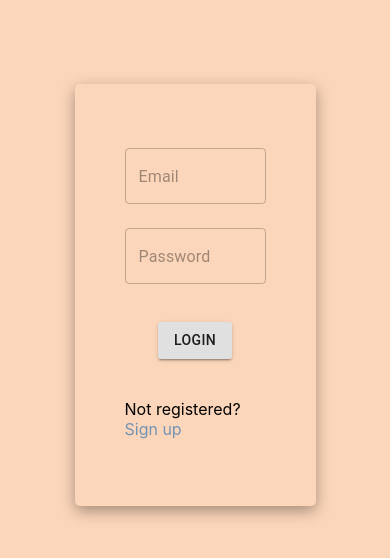
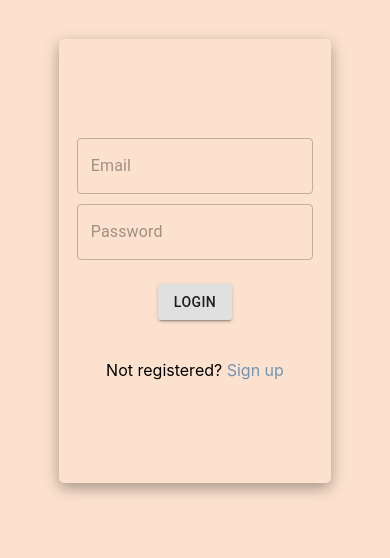
Before and after one commit to DwemohKessehEmmanuel/crypto-guy, a React (Create React App) app: page /login in a window 390 px wide. Shown: the top 558 px of the page. Built offline with nearby package versions, Linux system fonts and the light colour scheme; no server answers.

Commit message:
Style update

```diff
--- a/src/App.js
+++ b/src/App.js
@@ -14,7 +14,7 @@ import ProtectRoute from './components/ProtectRoute';
 
 const useStyles = makeStyles(()=>({
     App:{
-      backgroundColor:"#fcd6bafd",
+      backgroundColor:"#fce2ce",
       color: "black",
       minHeight:"100vh"
     },
--- a/src/AuthRoutes/Login.js
+++ b/src/AuthRoutes/Login.js
@@ -6,14 +6,14 @@ import { Link, useNavigate } from 'react-router-dom';
 import { CryptoState } from '../CryptoContext';
 import { auth } from '../firebase';
 
-const useStyles = makeStyles(()=>({
+const useStyles = makeStyles((theme)=>({
 
 
     box:{
         display: "flex",
         flexDirection: "column",
         minWidth : "60%",
-        maxHeight: "50vh",
+        minHeight: "50vh",
         justifyContent: "center",
         margin: "auto",
         padding: 50,
@@ -23,7 +23,13 @@ const useStyles = makeStyles(()=>({
         "&:hover":{
           boxShadow: "rgba(0, 0, 0, 0.16) 0px 1px 4px, rgb(51, 51, 51) 0px 0px 0px 3px",
         },
+        [theme.breakpoints.down("md")]: {
+          width: "95%",
+          paddingLeft: 5,
+          paddingRight: 5,
+          height: "95%"
 
+        },
     },
     container: {
       width: "70%",
@@ -33,7 +39,18 @@ const useStyles = makeStyles(()=>({
       flexDirection: "column",
       justifyContent: "center",
       alignItems: "center",
+      margin: "auto",
+      [theme.breakpoints.down("md")]: {
+        width: "90%",
+        height: "60vh",
+        paddingTop: "10%",
       },
+      [theme.breakpoints.down("sm")]: {
+        width: "90%",
+        height: "60vh"
+      },
+    },
+
     button: {
       "&:hover": {
         fontWeight: 700
@@ -44,6 +61,28 @@ const useStyles = makeStyles(()=>({
       "&:hover": {
         color: "#71797E"
       }
+    },
+    field: {
+      [theme.breakpoints.down("md")]: {
+        height: 20,
+        marginBottom: 30,
+        width: "70%"
+      },
+      [theme.breakpoints.down("sm")]: {
+        height: 20,
+        marginBottom: 30,
+        width: "90%"
+      },
+    },
+    form: {
+      [theme.breakpoints.down("md")]: {
+        width: "90%",
+        height: "60vh"
+      },
+      [theme.breakpoints.down("sm")]: {
+        width: "90%",
+        height: "60vh"
+      },
     }
 }))
 
@@ -105,7 +144,7 @@ const Login = () => {
 
 
     <Container className={classes.container}>
-      <form onSubmit={handleSubmit}>
+      <form onSubmit={handleSubmit} className={classes.form}>
         <Box className={classes.box}>
             {/* <div>
               <h2>Sign for a free User Account</h2>
@@ -121,6 +160,7 @@ const Login = () => {
               type={'email'}
               placeholder="Email"
               variant="outlined"
+              className={classes.field}
              />
             <TextField
               onChange={handleChange}
@@ -130,6 +170,7 @@ const Login = () => {
               type={'password'}
               placeholder="Password"
               variant="outlined"
+              className={classes.field}
              />
 
             <Button
--- a/src/Pages/CoinPage.js
+++ b/src/Pages/CoinPage.js
@@ -47,6 +47,7 @@ const useStyles = makeStyles((theme)=>({
     paddingBottom: 15,
     paddingTop: 0,
     textAlign: "justify",
+    //color: "#71797E",
   },
   marketData:{
     alignSelf: "start",
--- a/src/Pages/PortfolioPage.js
+++ b/src/Pages/PortfolioPage.js
@@ -109,7 +109,7 @@ const PortfolioPage = () => {
     <div className={classes.container}>
       <div className={classes.sidebar}>
        <Typography variant="h4"
-         style={{margin:18, fontFamily: "Montserrat"}}>
+         style={{padding:18, fontFamily: "Montserrat"}}>
            Your Assets
        </Typography>
        <TableContainer>
@@ -120,7 +120,7 @@ const PortfolioPage = () => {
                <Table>
                  <TableHead style={{backgroundColor: "#EEBC1D"}}>
                    <TableRow>
-                     {["Coin", "Price", "+/- 1 hr", "+/- 24 hrs", "+/- 1 month", "Number", ""].map((head)=>(
+                     {["Coin", "Price", " 1 hr", " 24 hrs", " 1 month", "Number", ""].map((head)=>(
                        <TableCell
                        style={{color: "black",
                        fontWeight: "700",
@@ -248,7 +248,7 @@ const PortfolioPage = () => {
       <div>
         <div>
           <Typography variant="h4"
-            style={{margin:18, fontFamily: "Montserrat"}}>
+            style={{padding:18, fontFamily: "Montserrat"}}>
             Total Assets: {symbol}{" "}{numberWithCommas(totalAsset.toFixed(2))}
           </Typography>
         </div>
--- a/src/components/Banner/Banner.js
+++ b/src/components/Banner/Banner.js
@@ -1,8 +1,20 @@
-import { Container, makeStyles, Typography} from '@material-ui/core';
+import { Container, makeStyles, Typography, createTheme } from '@material-ui/core';
 import React from 'react'
 import Carousel from './Carousel';
 
-const useStyles = makeStyles(()=>({
+// const theme = createTheme({
+//   breakpoints: {
+//     values: {
+//       xs: 0,
+//       sm: 600,
+//       md: 900,
+//       lg: 1200,
+//       xl: 1536,
+//     },
+//   },
+// });
+
+const useStyles = makeStyles((theme)=>({
    banner:{
     backgroundImage:"url(./bannerIMG5.jpg)",
     backgroundSize: "cover",
@@ -30,6 +42,25 @@ const useStyles = makeStyles(()=>({
         //borderRadius: "50%"
         // margin: "auto"
         //paddingTop: 50,
+    },
+    bannerText: {
+      [theme.breakpoints.down("sm")]: {
+        height: "30%",
+        fontSize: "2vw",
+        paddingLeft: 20,
+        paddingRight: 20,
+
+      },
+    },
+    bannerHead: {
+      fontWeight: "bold",
+      marginBottom: 20,
+      fontFamily: "Montserrat",
+      color:"white",
+      fontSize: '4vw',
+      [theme.breakpoints.down("sm")]: {
+        marginBottom: 10
+      }
     }
 
 }))
@@ -44,25 +75,22 @@ const Banner = () => {
         >
             <Typography
             //variant="h2"
+            className={classes.bannerHead}
             style={{
-                fontWeight: "bold",
 
-                marginBottom: 20,
-                fontFamily: "Montserrat",
-                color:"white",
-                fontSize: '4vw'
 
             }}>
                 Cryptocurrency Market
             </Typography>
             <Typography
+            className={classes.bannerText}
             variant="subtitle2"
             style={{
               color: "white",
               textTransform: "capitalize",
               fontFamily: "Montserrat",
               //marginBottom:170,
-              fontSize: '1.2vw',
+              //fontSize: '1.2vw',
             }}>
                up-to-date info on all your favorite Crypto Currencies in one place
             </Typography>
--- a/src/components/CoinsTable.js
+++ b/src/components/CoinsTable.js
@@ -80,7 +80,7 @@ const CoinsTable = () => {
    <ThemeProvider theme={CoinTableTheme}>
      <Container style={{textAlign: "Center"}}>
        <Typography variant="h4"
-         style={{margin:18, fontFamily: "Montserrat"}}>
+         style={{margin:18, fontFamily: "Montserrat", fontWeight: 400}}>
            Crytocurrency Prices by Market Cap
        </Typography>
        <TextField label="Search for a Crypto Here!"
--- a/src/components/Header.js
+++ b/src/components/Header.js
@@ -13,9 +13,16 @@ const useStyles = makeStyles(()=>({
     flex: 1,
     color: "#e4451df3",
     fontFamily: "Cursive",
-    fontWeight: "bold",
+    fontWeight: 700,
     cursor: "pointer",
+    width: 200,
+
   },
+  // typostyle: {
+  //   "&:hover": {
+  //     color: "#7393B3"
+  //   }
+  // },
   formControl:{
     minWidth: 110,
     paddingRight: 50,
@@ -60,9 +67,10 @@ const Header = () => {
       }
 
     },
-    // typography:{
-    //   //fontFamily: "Montserrat"
-    // }
+     typography:{
+       fontFamily: "Cursive",
+      fontWeight: 700,
+     }
   });
 
 
@@ -73,7 +81,7 @@ const Header = () => {
           <Toolbar>
 
             <div className={classes.title}>
-              <Typography onClick={()=>navigate("/")} variant={"h5"} style={{marginRight: 20}}>
+              <Typography onClick={()=>navigate("/")} variant={"h5"} style={{marginRight: 20}} className={classes.typostyle}>
                 Cryptocurrency Market
               </Typography>
 
```
Also changed, not shown: 1 other file (tests, documents, lock files or other folders). Lines whose indentation alone changed are shown as unchanged.
